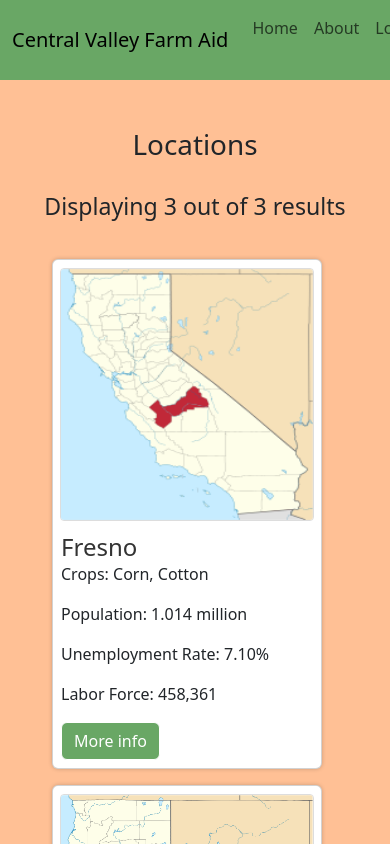
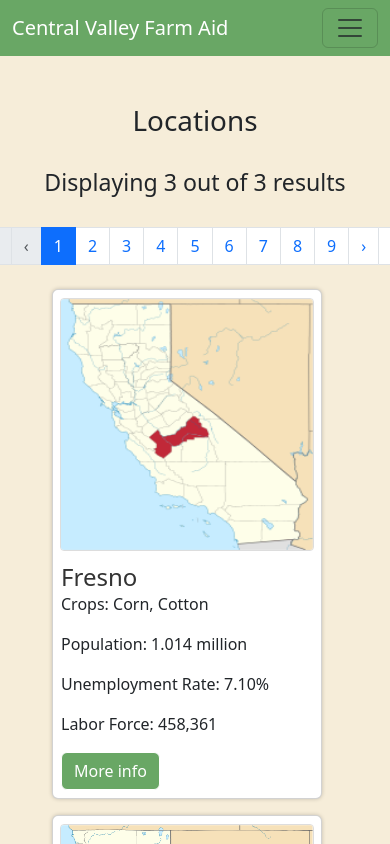
Before and after one commit to sumearthb/central-valley-farm-aid, a React (Create React App) app in the folder frontend/: page /locations in a window 390 px wide. Shown: the top 844 px of the page. Built offline with nearby package versions, Linux system fonts and the light colour scheme.

Commit message:
Added support for pagination, touch ups to make more responsive

```diff
--- a/frontend/public/index.html
+++ b/frontend/public/index.html
@@ -24,7 +24,7 @@
       work correctly both with client-side routing and a non-root public URL.
       Learn how to configure a non-root public URL by running `npm run build`.
     -->
-    <title>React App</title>
+    <title>Central Valley Farm Aid</title>
   </head>
   <body>
     <noscript>You need to enable JavaScript to run this app.</noscript>
--- a/frontend/src/App.css
+++ b/frontend/src/App.css
@@ -1,6 +1,6 @@
 .App {
   text-align: center;
-  background-color: #FFC095;
+  background-color: #F6EDD9;
   height: 100%;
   min-height: 100vh;
   flex-grow: 1;
--- a/frontend/src/components/NavBar.js
+++ b/frontend/src/components/NavBar.js
@@ -1,13 +1,14 @@
+import "../styles/NavBar.css";
 import React from "react";
 import { Link } from "react-router-dom";
 import {Container, Nav, Navbar, Form, Button} from "react-bootstrap";
 
 function NavBar() {
   return (
-    <Navbar style={{ backgroundColor: '#69A765'}}>
+    <Navbar expand="lg" className="navbar">
       <Container>
         <Navbar.Brand>
-          <Link style={{ color: "inherit", textDecoration: "inherit" }}
+          <Link className="navbar-link"
             to="/">
             Central Valley Farm Aid
           </Link>
@@ -15,35 +16,20 @@ function NavBar() {
         <Navbar.Toggle aria-controls="basic-navbar-nav" />
         <Navbar.Collapse id="basic-navbar-nav">
           <Nav className="ms-auto">
-            <Nav.Link>
-              <Link style={{ color: "inherit", textDecoration: "inherit" }}
-                to="/">
-                Home
-              </Link>
+            <Nav.Link href="/">
+              Home
             </Nav.Link>
-            <Nav.Link>
-              <Link style={{ color: "inherit", textDecoration: "inherit" }}
-                to="/about">
-                About
-              </Link>
+            <Nav.Link href="/about">
+              About
             </Nav.Link>
-            <Nav.Link>
-              <Link style={{ color: "inherit", textDecoration: "inherit" }}
-                to="/locations">
-                Locations
-              </Link>
+            <Nav.Link href="/locations">
+              Locations
             </Nav.Link>
-            <Nav.Link>
-              <Link style={{ color: "inherit", textDecoration: "inherit" }}
-                to="/nonprofits">
-                Nonprofits
-              </Link>
+            <Nav.Link href="/nonprofits">
+              Nonprofits
             </Nav.Link>
-            <Nav.Link>
-              <Link style={{ color: "inherit", textDecoration: "inherit" }}
-                to="/farmersmarkets">
-                Farmers' Markets
-              </Link>
+            <Nav.Link href="/farmersmarkets">
+              Farmers' Markets
             </Nav.Link>
           </Nav>
           <Form className="d-flex justify-content-end">
--- /dev/null
+++ b/frontend/src/components/PageSelector.js
@@ -0,0 +1,66 @@
+import "../styles/PageSelector.css";
+import React from "react";
+import Pagination from 'react-bootstrap/Pagination';
+
+function PageSelector(props) {
+    const {
+        numPages,
+        curPage,
+        setCurPage
+    } = props;
+    let pages = [];
+
+    if (numPages <= 9) {
+        console.log("A");
+        for(let i = 1; i <= numPages; ++i) {
+            pages.push(i);
+        }
+    } else if (curPage < 5) {
+        for(let i = 1; i <= 9; ++i) {
+            pages.push(i);
+        }
+    } else if (curPage > numPages - 4) {
+        console.log("B");
+        for(let i = numPages - 8; i <= numPages; ++i) {
+            pages.push(i);
+        }
+    } else {
+        console.log("C");
+        for(let i = curPage - 4; i <= curPage + 4; ++i) {
+            pages.push(i);
+        }
+    }
+
+    const setPage = (e, page) => {
+        setCurPage(page);
+        e.target.blur();
+      };
+
+
+
+    return (
+    <Pagination>
+        {(numPages > 9 && curPage > 5)
+        ? <Pagination.First onClick={(e) => setPage(e, 1)}/>
+        : <Pagination.First disabled/>}
+        {curPage === 1
+        ? <Pagination.Prev disabled/>
+        : <Pagination.Prev onClick={(e) => setPage(e, curPage - 1)}/>}
+
+        {pages.map((page) => (
+            page === curPage
+            ? <Pagination.Item onClick={(e) => setPage(e, page)} active>{page}</Pagination.Item>
+            : <Pagination.Item onClick={(e) => setPage(e, page)}>{page}</Pagination.Item>
+        ))}
+
+        {curPage === numPages
+        ? <Pagination.Next disabled/>
+        : <Pagination.Next onClick={(e) => setPage(e, curPage + 1)}/>}
+        {(numPages > 9 && curPage < numPages - 4)
+        ? <Pagination.Last onClick={(e) => setPage(e, numPages)}/>
+        : <Pagination.Last disabled/>}
+    </Pagination>
+    );
+}
+
+export default PageSelector;
--- a/frontend/src/pages/Home.js
+++ b/frontend/src/pages/Home.js
@@ -4,11 +4,6 @@ import { Link } from "react-router-dom";
 import Card from "react-bootstrap/Card";
 import Button from "react-bootstrap/Button";
 import Container from "react-bootstrap/Container";
-import Row from "react-bootstrap/Row";
-import Col from "react-bootstrap/Col";
-import "bootstrap/dist/css/bootstrap.css";
-import "../styles/Home.css";
-
 
 function Home() {
   return (
@@ -19,63 +14,53 @@ function Home() {
       </div>
 
       {/* Cards for the three models */}
-      <div>
-        <Container className="container text-center">
-          <Row className="my-4">
-            <Col>
-              <Card style={{ backgroundColor: '#69A765'}}>
-                <Card.Body>
+        <Container className="home-container">
+          <Card className="model-card">
+            <Card.Body className="model-card-body">
               <Card.Title className="fs-4">
                 Locations
               </Card.Title>
             <Card.Text className="fs-5">
                 Explore information about the counties of the Central Valley.
               </Card.Text>
-                  <Link style={{ color: "inherit", textDecoration: "inherit" }} to="/locations">
+              <Link to="/locations">
                 <Button variant="primary" style={{ backgroundColor: '#9E826B'}} className="border-white">
                   Search locations
                 </Button>
               </Link>
             </Card.Body>
           </Card>
-            </Col>
-            <Col>
-              <Card style={{ backgroundColor: '#69A765'}}>
-                <Card.Body>
+          <Card className="model-card">
+            <Card.Body className="model-card-body">
               <Card.Title className="fs-4">
                 Non-profit Organizations
                 </Card.Title>
               <Card.Text className="fs-5">
                 See what nonprofits are doing for local farmers.
               </Card.Text>
-                  <Link style={{ color: "inherit", textDecoration: "inherit" }} to="/nonprofits">
+              <Link to="/nonprofits">
                 <Button variant="primary" style={{ backgroundColor: '#9E826B'}} className="border-white">
                   Search nonprofits
                 </Button>
               </Link>
             </Card.Body>
           </Card>
-            </Col>
-            <Col>
-              <Card style={{ backgroundColor: '#69A765'}}>
-                <Card.Body>
+          <Card className="model-card">
+            <Card.Body className="model-card-body">
               <Card.Title className="fs-4">
                 Farmers' Markets
               </Card.Title>
               <Card.Text className="fs-5">
                 Find out more about Farmers' Markets near you!
               </Card.Text>
-                  <Link style={{ color: "inherit", textDecoration: "inherit" }} to="/farmersmarkets">
+              <Link to="/farmersmarkets">
                 <Button variant="primary" style={{ backgroundColor: '#9E826B'}} className="border-white">
                   Search farmers' markets
                 </Button>
               </Link>
             </Card.Body>
           </Card>
-            </Col>
-          </Row>
         </Container>
-      </div>
     </>
   );
 }
--- a/frontend/src/pages/Locations.js
+++ b/frontend/src/pages/Locations.js
@@ -1,17 +1,26 @@
-import React from "react";
+import React, { useState } from "react";
 import LocationCard from "../components/LocationCard/LocationCard";
 import fresno from "../card-pics/locations-pics/fresno.png";
 import kern from "../card-pics/locations-pics/kern.png";
 import kings from "../card-pics/locations-pics/kings.png";
 import { Col, Container } from "react-bootstrap";
+import PageSelector from "../components/PageSelector";
 
 const LocationsGrid = () => {
   // Hard coded data
   const locationsData = [
     { title: "Fresno", image: fresno, crops: "Crops: Corn, Cotton", population: "Population: 1.014 million", unemployment: "Unemployment Rate: 7.10%", labor_force: "Labor Force: 458,361"},
     { title: "Kern", image: kern, crops: "Crops: Corn, Cotton, Wheat", population: "Population: 917,673", unemployment: "Unemployment Rate: 8.1%", labor_force: "Labor Force: 397,355" },
+    { title: "Kings", image: kings, crops: "Crops: Corn, Cotton, Wheat", population: "Population: 153,443", unemployment: "Unemployment Rate: 7.9%", labor_force: "Labor Force: 57,503" },
+    { title: "Fresno", image: fresno, crops: "Crops: Corn, Cotton", population: "Population: 1.014 million", unemployment: "Unemployment Rate: 7.10%", labor_force: "Labor Force: 458,361"},
+    { title: "Kern", image: kern, crops: "Crops: Corn, Cotton, Wheat", population: "Population: 917,673", unemployment: "Unemployment Rate: 8.1%", labor_force: "Labor Force: 397,355" },
+    { title: "Kings", image: kings, crops: "Crops: Corn, Cotton, Wheat", population: "Population: 153,443", unemployment: "Unemployment Rate: 7.9%", labor_force: "Labor Force: 57,503" },
+    { title: "Fresno", image: fresno, crops: "Crops: Corn, Cotton", population: "Population: 1.014 million", unemployment: "Unemployment Rate: 7.10%", labor_force: "Labor Force: 458,361"},
+    { title: "Kern", image: kern, crops: "Crops: Corn, Cotton, Wheat", population: "Population: 917,673", unemployment: "Unemployment Rate: 8.1%", labor_force: "Labor Force: 397,355" },
     { title: "Kings", image: kings, crops: "Crops: Corn, Cotton, Wheat", population: "Population: 153,443", unemployment: "Unemployment Rate: 7.9%", labor_force: "Labor Force: 57,503" }
   ];
+
+  const [curPage, setCurPage] = useState(1);
 
   return (
     <Container className="d-flex justify-content-center flex-column" style={{ display: "flex", flexDirection: "column", alignItems: "center", justifyContent: "center", minHeight: "100vh" }}>
@@ -22,6 +31,12 @@ const LocationsGrid = () => {
       <Container>
         <h3 style={{ marginBottom: "30px"}}>Displaying 3 out of 3 results</h3>
       </Container>
+      <div className="pageselector">
+        <PageSelector
+        numPages={21}
+        curPage={curPage}
+        setCurPage={setCurPage}/>
+        </div>
 
       <Container className="px-4">
         <Container className="row gx-3">
--- a/frontend/src/styles/Home.css
+++ b/frontend/src/styles/Home.css
@@ -14,3 +14,23 @@
     text-align: center;
     padding-top: 35vh;
 }
+
+.home-container {
+    padding-block: 2rem;
+    display: flex;
+    flex-wrap: wrap;
+    align-items: stretch;
+    justify-content: space-evenly;
+}
+
+.model-card {
+    width: 24rem;
+    margin: 1rem;
+}
+
+.model-card-body {
+    background-color: #69A765;
+    display: flex;
+    flex-direction: column;
+    justify-content: space-between;
+}
--- a/frontend/src/styles/Locations.css
+++ b/frontend/src/styles/Locations.css
@@ -0,0 +1,4 @@
+.pageselector {
+    display: flex;
+    justify-content: center;
+}
--- /dev/null
+++ b/frontend/src/styles/NavBar.css
@@ -0,0 +1,9 @@
+.navbar {
+    background-color: #69A765;
+}
+
+.navbar-link {
+    color: white;
+    text-decoration: inherit;
+    white-space: nowrap;
+}
--- /dev/null
+++ b/frontend/src/styles/PageSelector.css
@@ -0,0 +1,4 @@
+.page-link:focus {
+    outline: none;
+    box-shadow: none;
+  }
```
Also changed, not shown: 2 other files (tests, documents, lock files or other folders). Lines whose indentation alone changed are shown as unchanged.
